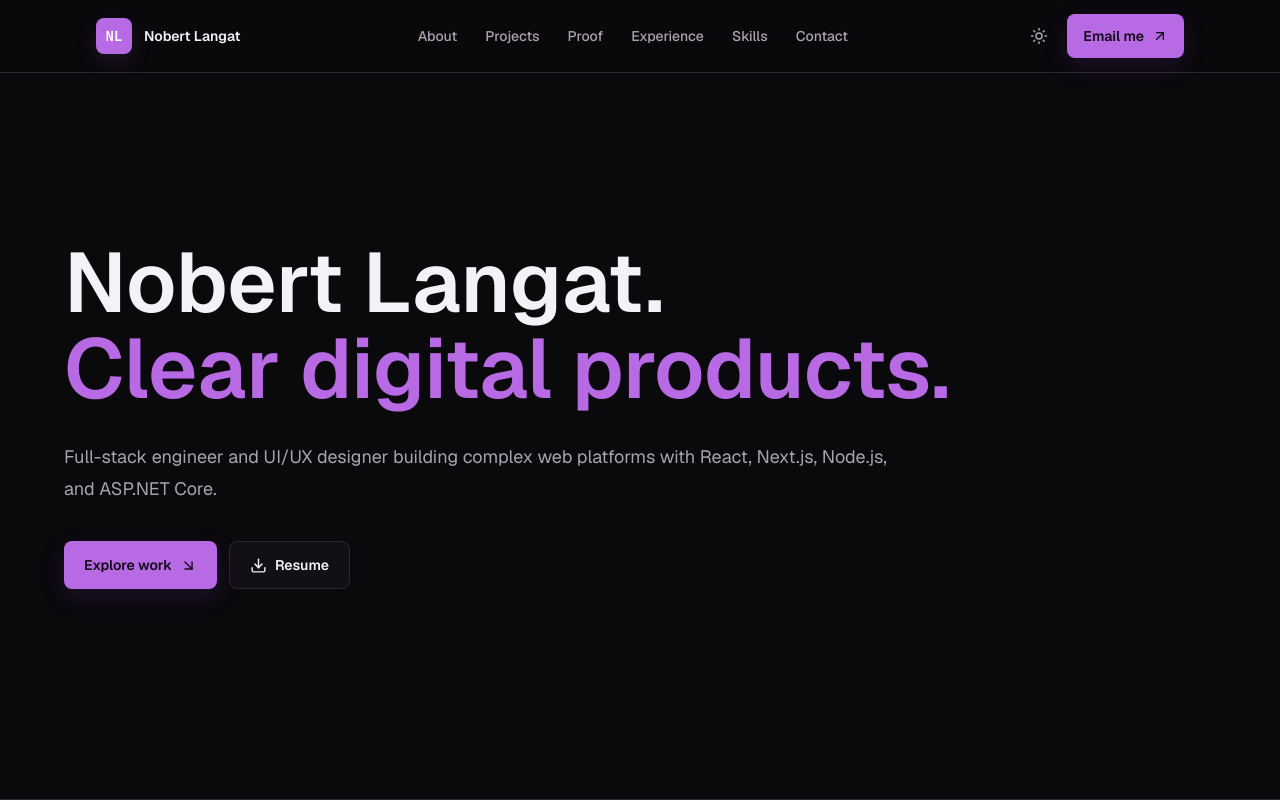
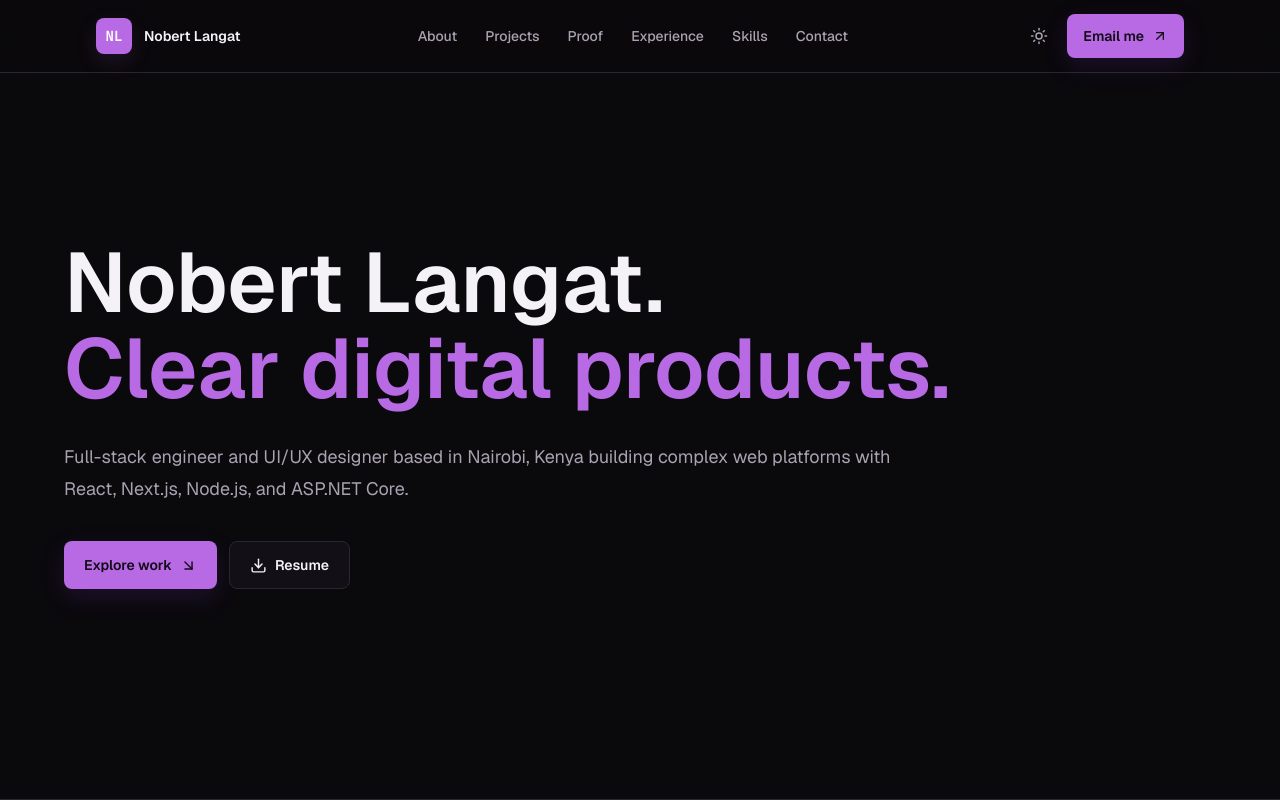
Before and after one commit to NOBERT167/my-portfolio, a Next.js app: page / in a window 1280 px wide. Shown: the top 800 px of the page. Built offline with nearby package versions, Linux system fonts and the light colour scheme.

Commit message:
Update hero.tsx

```diff
--- a/components/hero.tsx
+++ b/components/hero.tsx
@@ -23,8 +23,9 @@ export function Hero() {
           </h1>
 
           <p className="hero-support mt-7 max-w-[52rem] text-base leading-7 text-muted-foreground sm:text-lg sm:leading-8">
-            Full-stack engineer and UI/UX designer building complex web
-            platforms with React, Next.js, Node.js, and ASP.NET Core.
+            Full-stack engineer and UI/UX designer based in Nairobi, Kenya
+            building complex web platforms with React, Next.js, Node.js, and
+            ASP.NET Core.
           </p>
 
           <div className="hero-actions mt-9 flex flex-wrap items-center gap-3">
```
